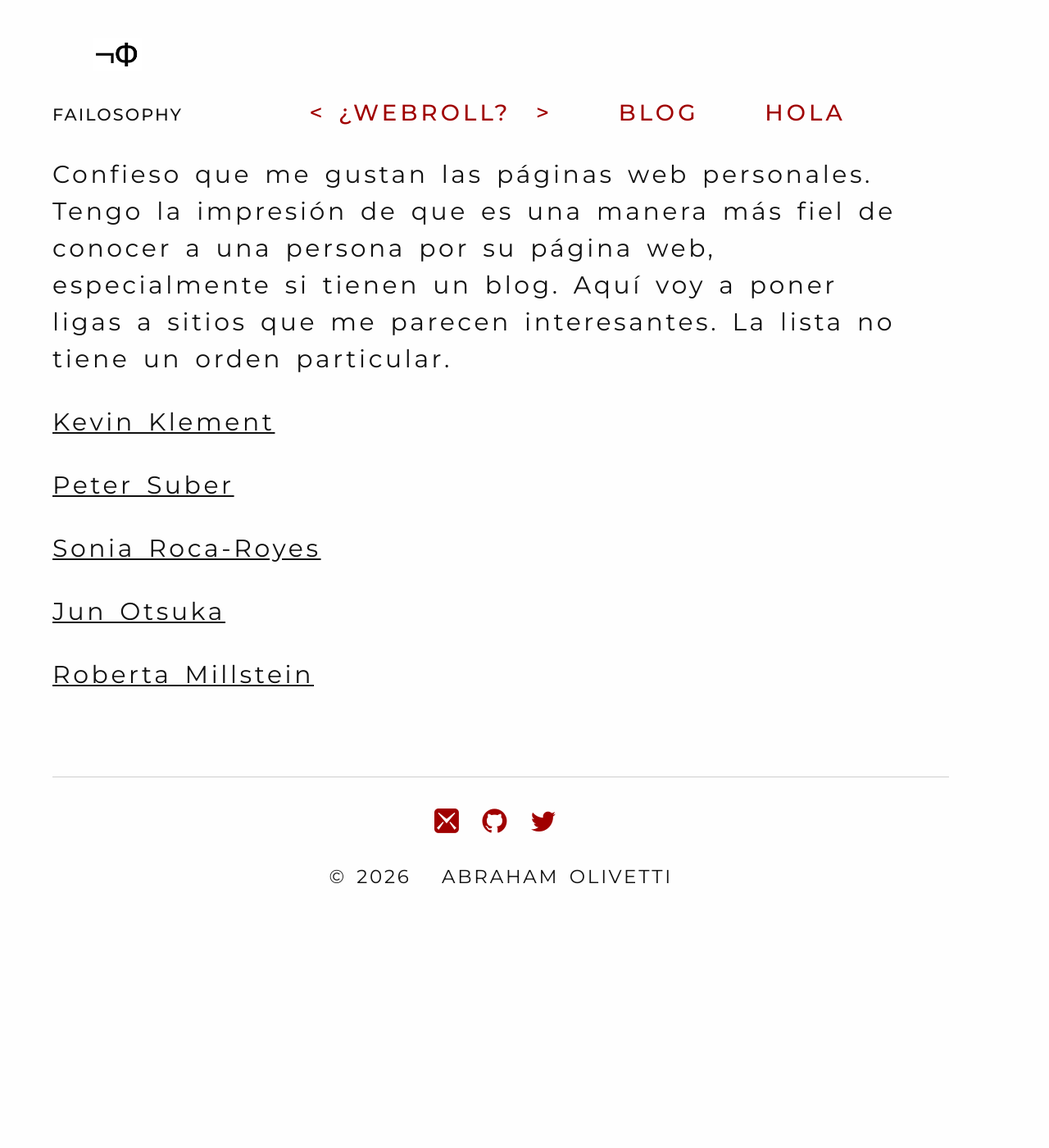
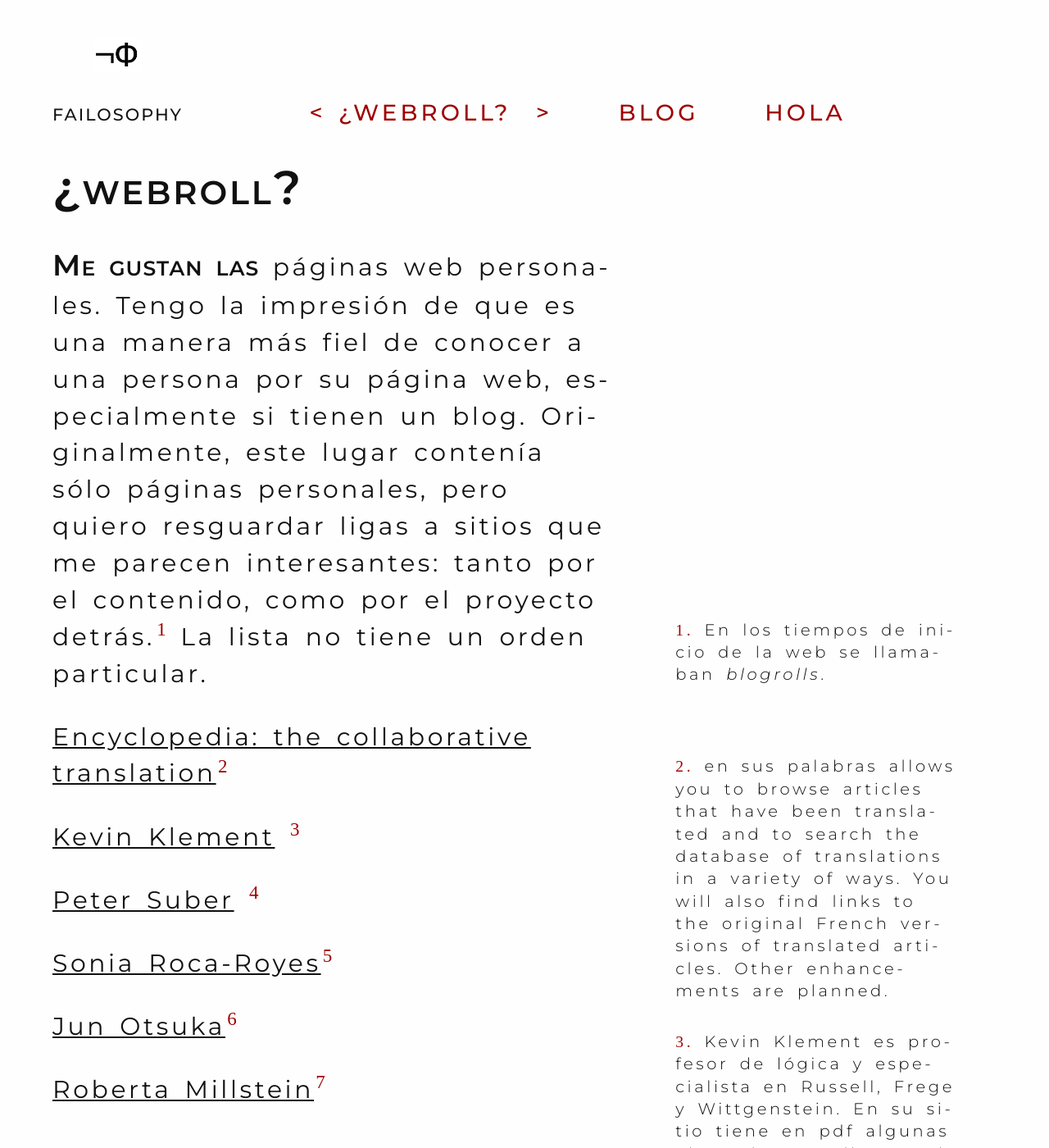
Before and after one commit to Oiuhukt/failosophy, a Jekyll site: the page built from page/index.md, in a window 1280 px wide and 1400 px high. Shown: the whole window at 82% size. Built offline with Jekyll 4.4.1, drawn with Linux system fonts in a browser that asks for light colours; some web fonts are replaced; some of the changed text lies outside the part shown.

Commit message:
modificando plantilla

```diff
--- a/page/index.md
+++ b/page/index.md
@@ -1,9 +1,12 @@
 ---
-layout: full-width
+layout: post
 title: ¿webroll?
 ---
 
-Confieso que me gustan las páginas web personales. Tengo la impresión de que es una manera más fiel de conocer a una persona por su página web, especialmente si tienen un blog. Aquí voy a poner ligas a sitios que me parecen interesantes.{% sidenote '1' 'En los tiempos de inicio de la web se llamaban *blogrolls*. '%} La lista no tiene un orden particular.
+{% newthought 'Me gustan las' %} páginas web personales. Tengo la impresión de que es una manera más fiel de conocer a una persona por su página web, especialmente si tienen un blog. Originalmente, este lugar contenía sólo páginas personales, pero quiero resguardar ligas a sitios que me parecen interesantes: tanto por el contenido, como por el proyecto detrás.{% sidenote '1' 'En los tiempos de inicio de la web se llamaban *blogrolls*. '%} La lista no tiene un orden particular.
+
+
+[Encyclopedia: the collaborative translation](https://quod.lib.umich.edu/d/did/intro.html){% sidenote '3' 'en sus palabras allows you to browse articles that have been translated and to search the database of translations in a variety of ways. You will also find links to the original French versions of translated articles. Other enhancements are planned.' %}
 
 [Kevin Klement](http://people.umass.edu/klement/) {% sidenote '2' 'Kevin Klement es profesor de lógica y especialista en Russell, Frege y Wittgenstein. En su sitio tiene en pdf algunas obras de Russell, que el mismo transcribió a latex.' %}
 
```
